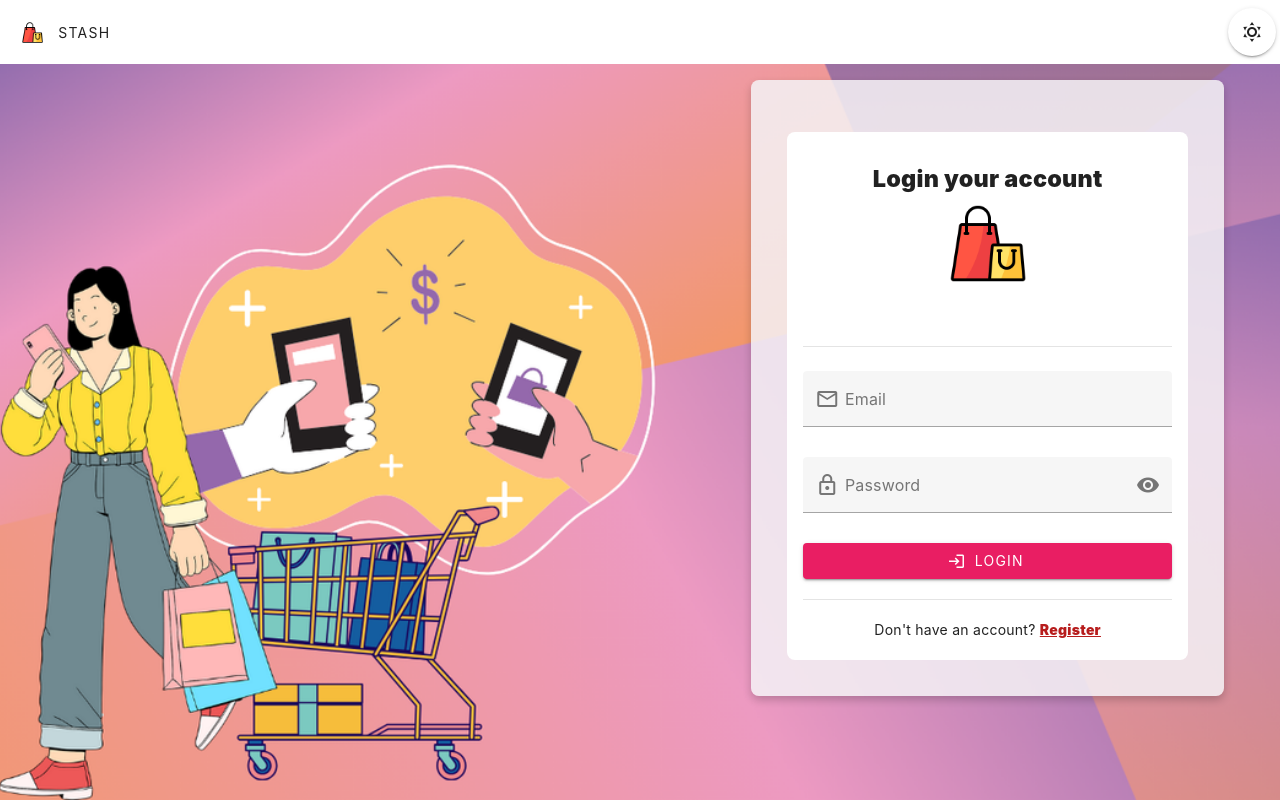
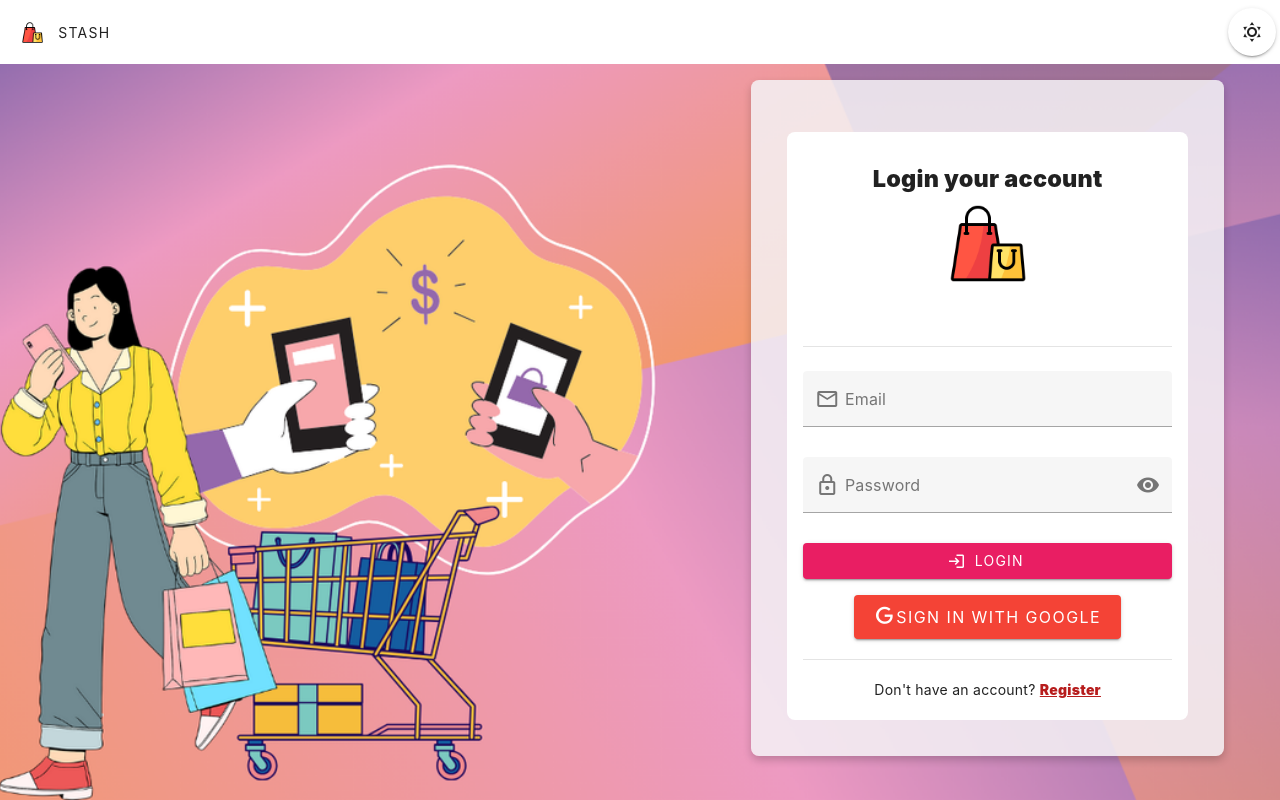
Before and after one commit to danielleirishmaymartinez/vue, a Vue app: page / in a window 1280 px wide. Built offline with nearby package versions, Linux system fonts and the light colour scheme.

Commit message:
feat: added sign up with google

```diff
--- a/src/views/auth/LoginView.vue
+++ b/src/views/auth/LoginView.vue
@@ -1,10 +1,29 @@
 <script setup>
-import AppLayout from '@/components/system/AppLayout.vue'
-import LoginForm from '@/components/auth/LoginForm.vue'
-import { useDisplay } from 'vuetify'
-import { RouterLink } from 'vue-router' // Import RouterLink to create a clickable link
+import AppLayout from '@/components/system/AppLayout.vue';
+import LoginForm from '@/components/auth/LoginForm.vue';
+import { useDisplay } from 'vuetify';
+import { RouterLink, useRouter } from 'vue-router'; // Import RouterLink and useRouter
+import { supabase } from '@/utils/supabase'; // Supabase client instance
 
-const { mobile } = useDisplay()
+const { mobile } = useDisplay();
+const router = useRouter();
+
+const onGoogleSignIn = async () => {
+  try {
+    const { data, error } = await supabase.auth.signInWithOAuth({
+      provider: 'google',
+    });
+
+    if (error) {
+      console.error('Google OAuth error:', error.message);
+    } else if (data) {
+      console.log('Google OAuth success:', data);
+      router.push('/home'); // Navigate to home page after successful login
+    }
+  } catch (error) {
+    console.error('Error during Google sign-in:', error);
+  }
+};
 </script>
 
 <template>
@@ -28,6 +47,19 @@ const { mobile } = useDisplay()
 
                 <LoginForm></LoginForm>
 
+                <!-- Google OAuth Button -->
+                <div class="text-center mt-4">
+                  <v-btn
+                    color="red darken-1"
+                    class="text-white"
+                    size="large"
+                    @click="onGoogleSignIn"
+                  >
+                    <v-icon left>mdi-google</v-icon>
+                    Sign in with Google
+                  </v-btn>
+                </div>
+
                 <v-divider class="my-5"></v-divider>
 
                 <div class="row justify-content-center my-1">
```
